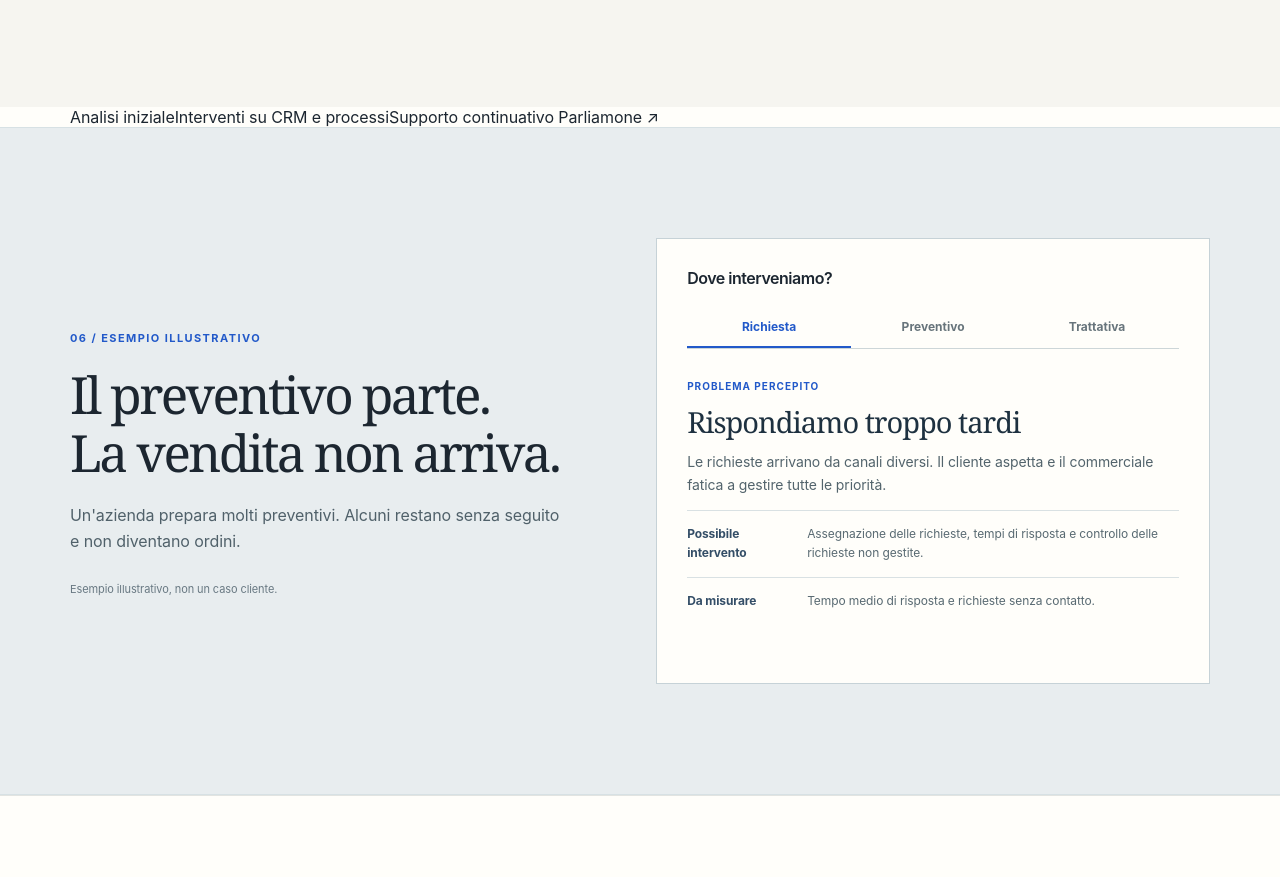
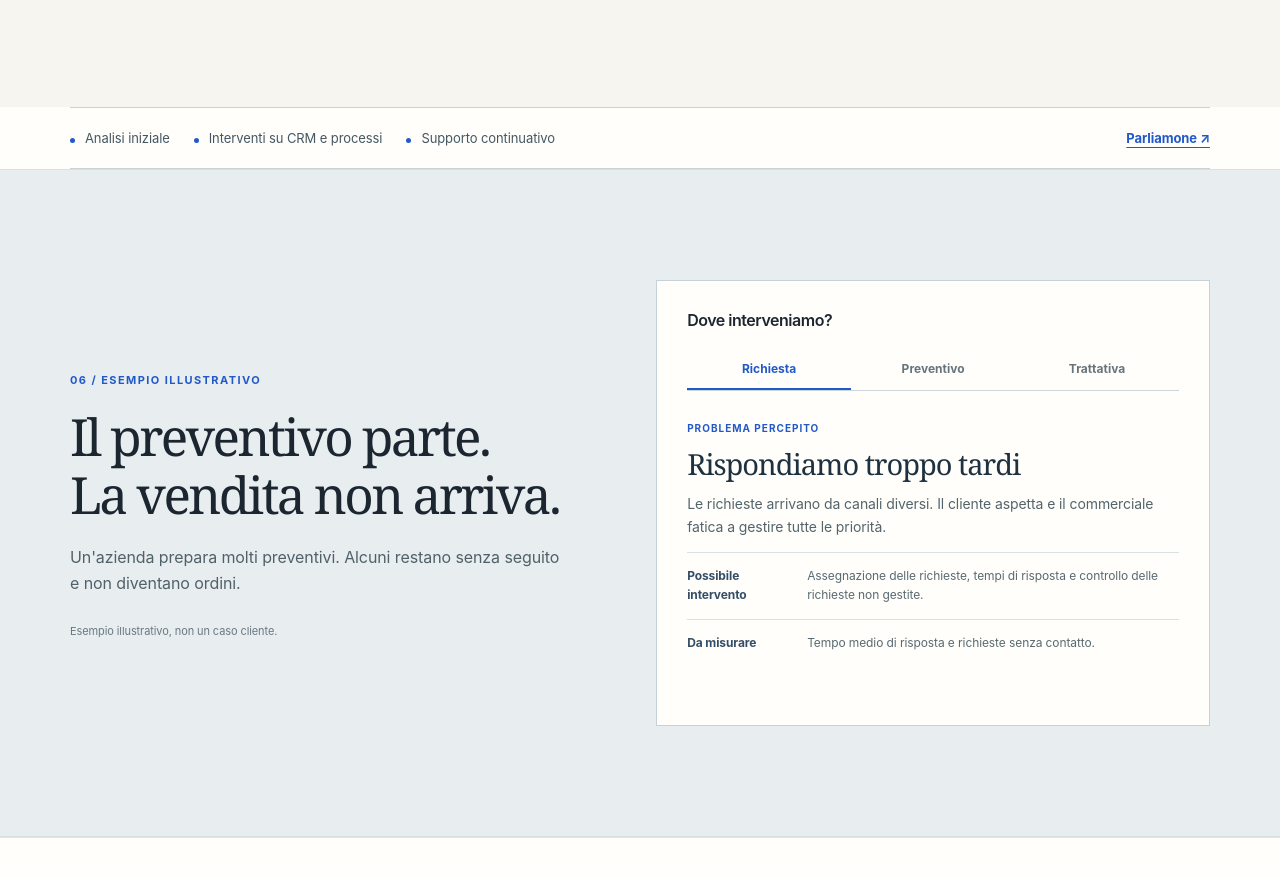
Before and after one commit to giusebuild/digital-studio, a plain HTML site: page commerciale/index.html in a window 1280 px wide. Shown: the part 3374-4251 px from the top of the page. Drawn offline with Linux system fonts and the light colour scheme.

Commit message:
style: present three purchase options in a compact readable row

```diff
--- a/assets/positionings.css
+++ b/assets/positionings.css
@@ -140,3 +140,10 @@
   .site-v2.commercial-site .contact-section{padding:76px 0 90px;}
 }
 @media(prefers-reduced-motion:reduce){.site-v2.commercial-site *, .site-v2.commercial-site *:before,.site-v2.commercial-site *:after{scroll-behavior:auto!important;transition:none!important}}
+
+/* Compact offer strip for the commercial landing */
+.site-v2.commercial-site .revenue-offer-note{display:flex;flex-wrap:wrap;gap:16px 24px;align-items:center;border-top:1px solid #cad3d3;border-bottom:1px solid #cad3d3;padding:22px 0;font-size:13px;color:#445762}
+.site-v2.commercial-site .revenue-offer-note>span{padding-left:15px;position:relative}
+.site-v2.commercial-site .revenue-offer-note>span:before{content:"";width:5px;height:5px;border-radius:50%;background:var(--blue);position:absolute;top:8px;left:0}
+.site-v2.commercial-site .revenue-offer-note a{color:var(--blue);font-size:13px;font-weight:700;margin-left:auto;text-decoration:underline;text-underline-offset:4px}
+@media(max-width:565px){.site-v2.commercial-site .revenue-offer-note{align-items:flex-start;flex-direction:column;gap:12px}.site-v2.commercial-site .revenue-offer-note a{margin-left:0;margin-top:4px}}
```
